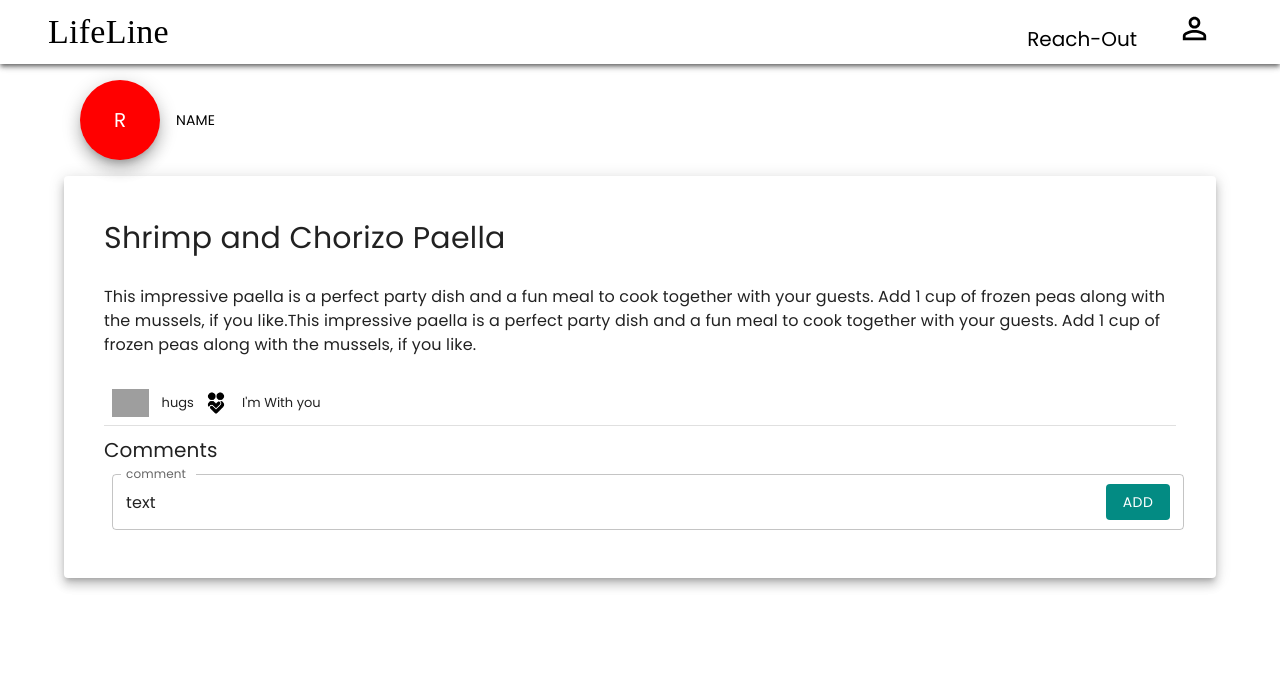
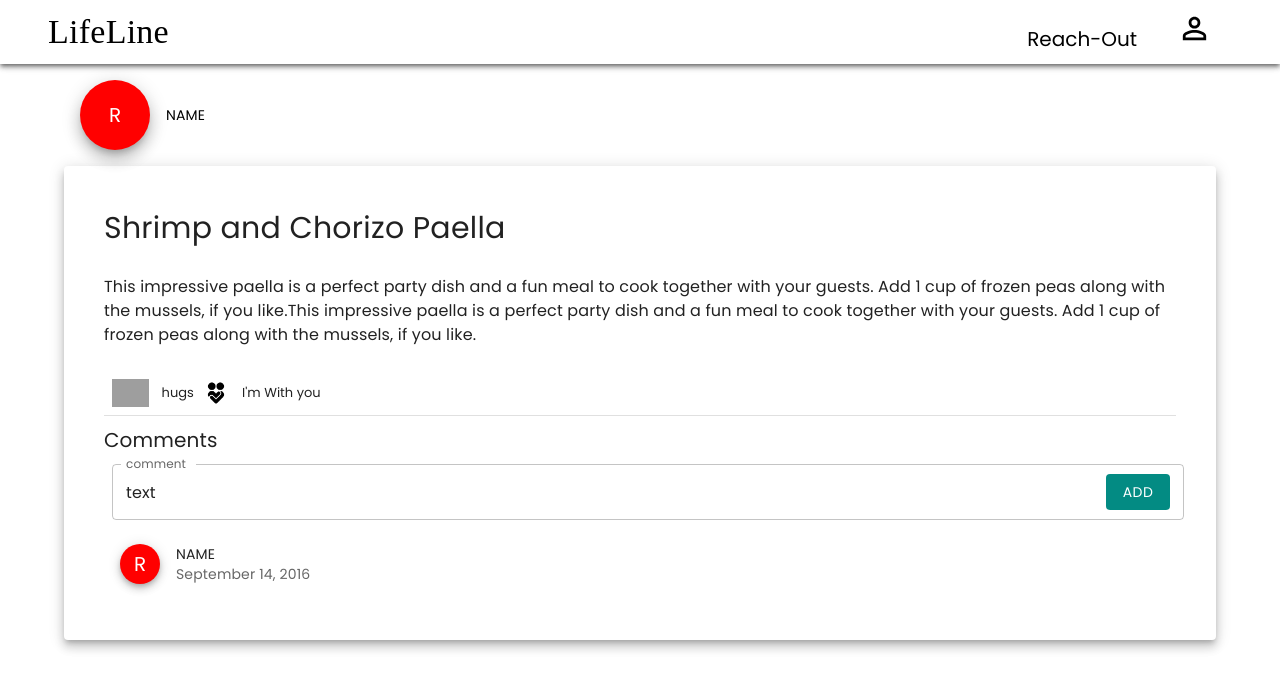
Before and after one commit to CKawara/Lifeline, a React (Create React App) app in the folder client/: page /posts/1 in a window 1280 px wide. Shown: the top 690 px of the page. Built offline with nearby package versions, Linux system fonts and the light colour scheme; grey boxes are pictures that could not be loaded; a web font is replaced by a local one.

Commit message:
add single comment

```diff
--- a/client/src/components/Comments.js
+++ b/client/src/components/Comments.js
@@ -1,9 +1,10 @@
-import { Button, FormControl, IconButton, InputAdornment, InputLabel, OutlinedInput } from '@mui/material'
+import { Avatar, Button, CardHeader, FormControl, IconButton, InputAdornment, InputLabel, OutlinedInput } from '@mui/material'
 import React from 'react'
 
 const Comments = () => {
   return (
-    <div>  <FormControl fullWidth sx={{ m: 1 }}>
+    <div>
+        <FormControl fullWidth sx={{ m: 1 }}>
             <InputLabel  htmlFor="comment">comment</InputLabel>
             <OutlinedInput
                 id="comment"
@@ -19,7 +20,17 @@ const Comments = () => {
                 }
                 label="comment"
             />
-  </FormControl></div>
+        </FormControl>
+        <CardHeader
+            avatar={
+                <Avatar sx={{ bgcolor: 'red', boxShadow: 5}} aria-label="recipe">
+                 R
+                </Avatar>
+            }
+            title={'NAME'}
+            subheader="September 14, 2016"
+        />
+  </div>
   )
 }
 
--- a/client/src/components/SinglePost.js
+++ b/client/src/components/SinglePost.js
@@ -9,7 +9,7 @@ const SinglePost = () => {
     <Container >
         <CardHeader
             avatar={
-                <Avatar sx={{ bgcolor: 'red', width: 80, height: 80 , boxShadow: 10 }} aria-label="recipe">
+                <Avatar sx={{ bgcolor: 'red', width: 70, height: 70 , boxShadow: 10 }} aria-label="recipe">
                  R
                 </Avatar>
             }
```
Lines whose indentation alone changed are shown as unchanged.
